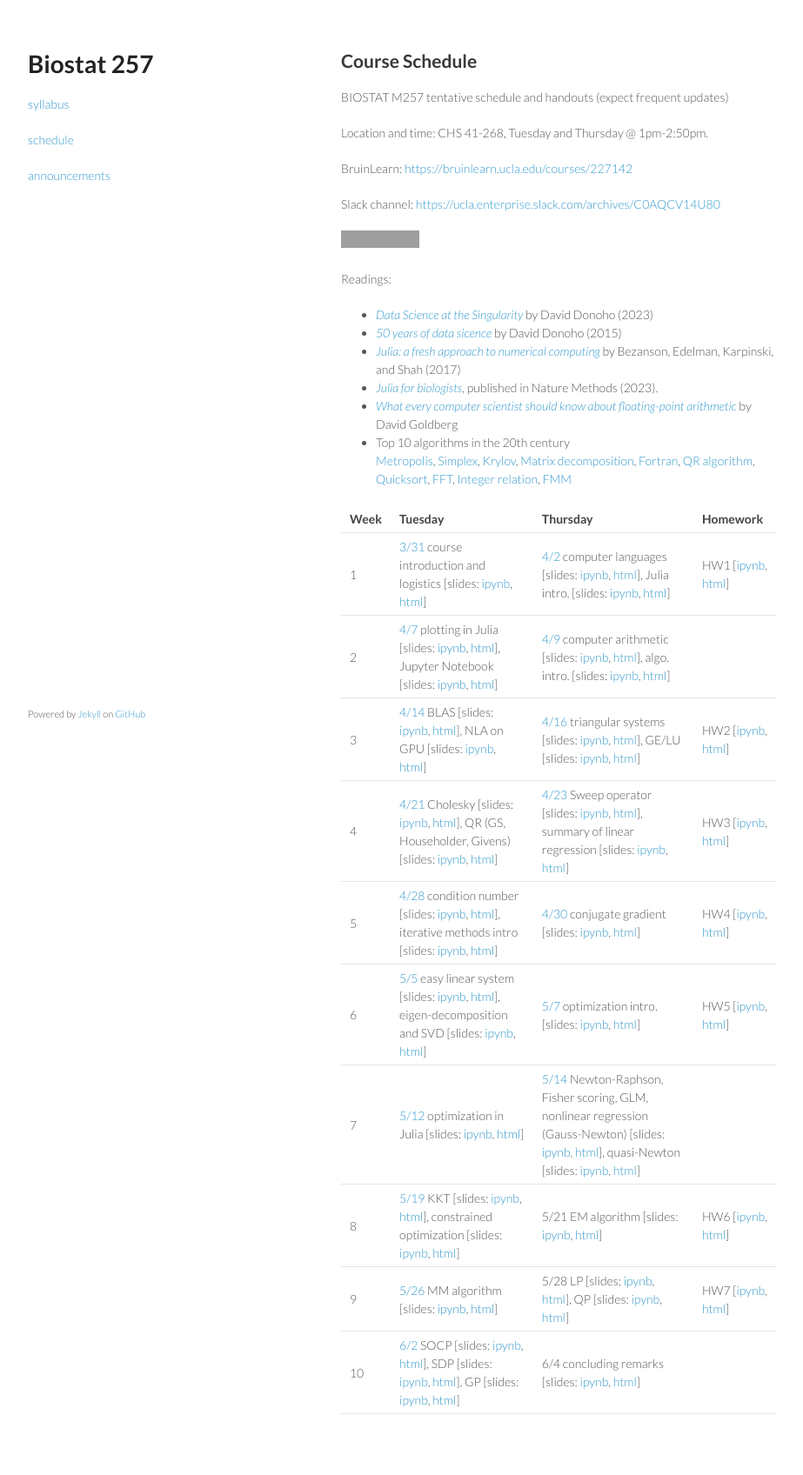
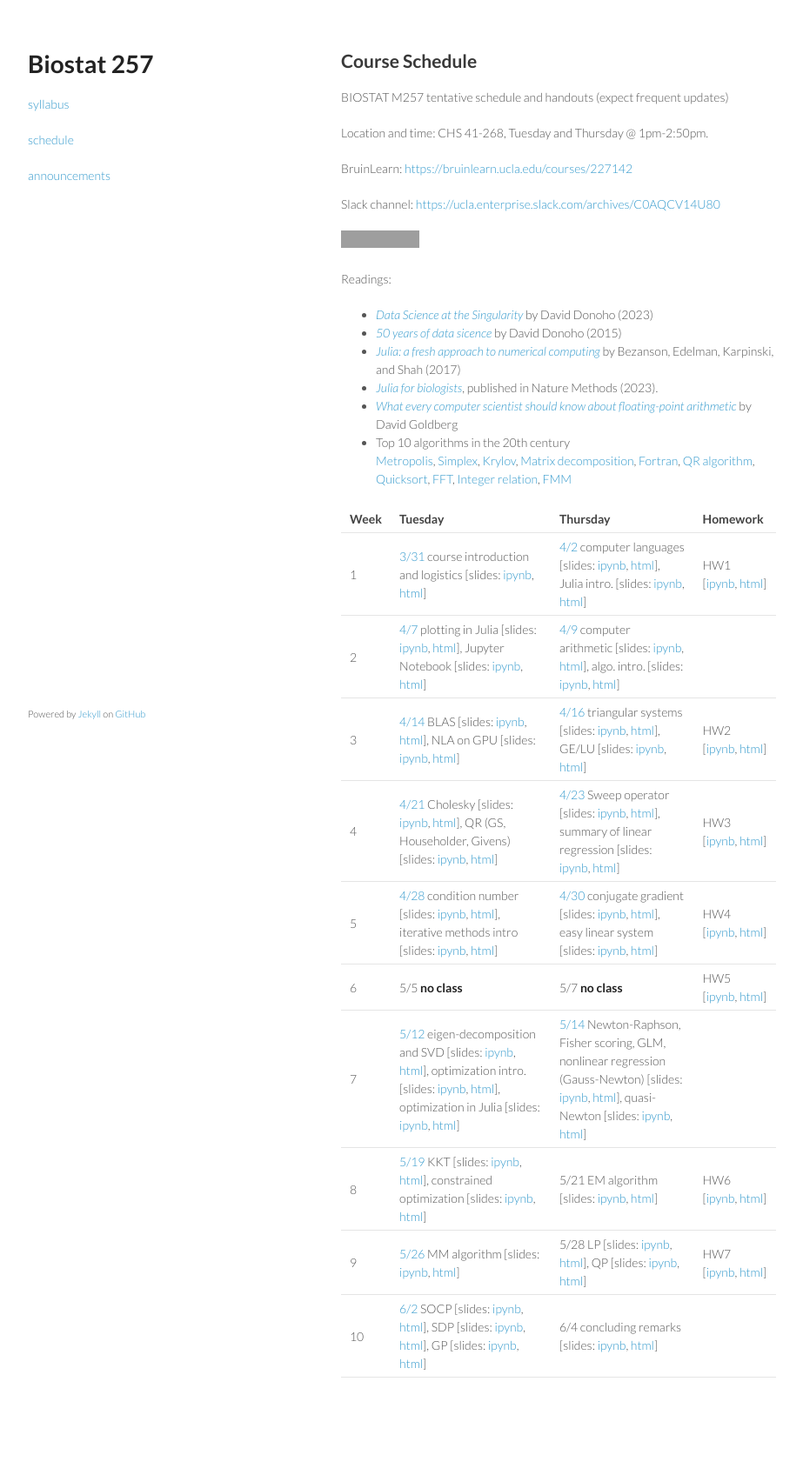
Before and after one commit to ucla-biostat-257/2026spring, a Jekyll site: the page built from schedule/schedule.md, in a window 1280 px wide. Shown: the whole page at 87% size, without its empty margins (178-1101 px from the left). Built offline with Jekyll 4.4.1, drawn with Linux system fonts in a browser that asks for light colours; after the commit the page ends 1654 px from its top, so only the background shows below that; grey boxes are pictures that could not be loaded.

```diff
--- a/schedule/schedule.md
+++ b/schedule/schedule.md
@@ -31,9 +31,9 @@ Readings:
 | 2 | [4/7](https://ucla-biostat-257.github.io/2026spring/biostat257spring2026/2026/04/07/week2-day1.html) plotting in Julia \[slides: [ipynb](https://github.com/ucla-biostat-257/2026spring/blob/master/slides/04-juliaplot/juliaplots.ipynb), [html](../slides/04-juliaplot/juliaplots.html)\], Jupyter Notebook \[slides: [ipynb](https://github.com/ucla-biostat-257/2026spring/blob/master/slides/05-jupyter/jupyter.ipynb), [html](../slides/05-jupyter/jupyter.html)\] | [4/9](https://ucla-biostat-257.github.io/2026spring/biostat257spring2026/2026/04/09/week2-day2.html) computer arithmetic \[slides: [ipynb](https://github.com/ucla-biostat-257/2026spring/blob/master/slides/06-arith/arith.ipynb), [html](../slides/06-arith/arith.html)\], algo. intro. \[slides: [ipynb](https://github.com/ucla-biostat-257/2026spring/blob/master/slides/07-algo/algo.ipynb), [html](../slides/07-algo/algo.html)\] |  |
 | 3 | [4/14](https://ucla-biostat-257.github.io/2026spring/biostat257spring2026/2026/04/14/week3-day1.html) BLAS \[slides: [ipynb](https://github.com/ucla-biostat-257/2026spring/blob/master/slides/08-numalgintro/numalgintro.ipynb), [html](../slides/08-numalgintro/numalgintro.html)\], NLA on GPU \[slides: [ipynb](https://github.com/ucla-biostat-257/2026spring/blob/master/slides/09-juliagpu/juliagpu.ipynb), [html](../slides/09-juliagpu/juliagpu.html)\] | [4/16](https://ucla-biostat-257.github.io/2026spring/biostat257spring2026/2026/04/16/week3-day2.html) triangular systems \[slides: [ipynb](https://github.com/ucla-biostat-257/2026spring/blob/master/slides/10-trisys/trisys.ipynb), [html](../slides/10-trisys/trisys.html)\], GE/LU \[slides: [ipynb](https://github.com/ucla-biostat-257/2026spring/blob/master/slides/11-gelu/gelu.ipynb), [html](../slides/11-gelu/gelu.html)\] | HW2 \[[ipynb](https://raw.githubusercontent.com/ucla-biostat-257/2026spring/master/hw/hw2/hw02.ipynb), [html](../hw/hw2/hw02.html)\] |
 | 4 | [4/21](https://ucla-biostat-257.github.io/2026spring/biostat257spring2026/2026/04/21/week4-day1.html) Cholesky \[slides: [ipynb](https://github.com/ucla-biostat-257/2026spring/blob/master/slides/12-chol/chol.ipynb), [html](../slides/12-chol/chol.html)\], QR (GS, Householder, Givens) \[slides: [ipynb](https://github.com/ucla-biostat-257/2026spring/blob/master/slides/13-qr/qr.ipynb), [html](../slides/13-qr/qr.html)\] | [4/23](https://ucla-biostat-257.github.io/2026spring/biostat257spring2026/2026/04/23/week4-day2.html) Sweep operator \[slides: [ipynb](https://github.com/ucla-biostat-257/2026spring/blob/master/slides/14-sweep/sweep.ipynb), [html](../slides/14-sweep/sweep.html)\], summary of linear regression \[slides: [ipynb](https://github.com/ucla-biostat-257/2026spring/blob/master/slides/15-linreg/linreg.ipynb), [html](../slides/15-linreg/linreg.html)\] | HW3 \[[ipynb](https://raw.githubusercontent.com/ucla-biostat-257/2026spring/master/hw/hw3/hw03.ipynb), [html](../hw/hw3/hw03.html)\] |
-| 5 | [4/28](https://ucla-biostat-257.github.io/2026spring/biostat257spring2026/2026/04/28/week5-day1.html) condition number \[slides: [ipynb](https://github.com/ucla-biostat-257/2026spring/blob/master/slides/16-cond/cond.ipynb), [html](../slides/16-cond/cond.html)\], iterative methods intro \[slides: [ipynb](https://github.com/ucla-biostat-257/2026spring/blob/master/slides/17-iterative/iterative.ipynb), [html](../slides/17-iterative/iterative.html)\] | [4/30](https://ucla-biostat-257.github.io/2026spring/biostat257spring2026/2026/04/30/week5-day2.html) conjugate gradient \[slides: [ipynb](https://github.com/ucla-biostat-257/2026spring/blob/master/slides/18-cg/cg.ipynb), [html](../slides/18-cg/cg.html)\] | HW4 \[[ipynb](https://raw.githubusercontent.com/ucla-biostat-257/2026spring/master/hw/hw4/hw04.ipynb), [html](../hw/hw4/hw04.html)\] |
-| 6 | [5/5](https://ucla-biostat-257.github.io/2026spring/biostat257spring2026/2026/05/05/week6-day1.html) easy linear system \[slides: [ipynb](https://github.com/ucla-biostat-257/2026spring/blob/master/slides/19-easylineq/easylineq.ipynb), [html](../slides/19-easylineq/easylineq.html)\], eigen-decomposition and SVD \[slides: [ipynb](https://github.com/ucla-biostat-257/2026spring/blob/master/slides/20-eigsvd/eigsvd.ipynb), [html](../slides/20-eigsvd/eigsvd.html)\] | [5/7](https://ucla-biostat-257.github.io/2026spring/biostat257spring2026/2026/05/07/week6-day2.html) optimization intro. \[slides: [ipynb](https://github.com/ucla-biostat-257/2026spring/blob/master/slides/21-optmintro/optmintro.ipynb), [html](../slides/21-optmintro/optmintro.html)\] | HW5 \[[ipynb](https://raw.githubusercontent.com/ucla-biostat-257/2026spring/master/hw/hw5/hw05.ipynb), [html](../hw/hw5/hw05.html)\] |
-| 7 | [5/12](https://ucla-biostat-257.github.io/2026spring/biostat257spring2026/2026/05/12/week7-day1.html) optimization in Julia \[slides: [ipynb](https://github.com/ucla-biostat-257/2026spring/blob/master/slides/22-juliaopt/juliaopt.ipynb), [html](../slides/22-juliaopt/juliaopt.html)\] | [5/14](https://ucla-biostat-257.github.io/2026spring/biostat257spring2026/2026/05/14/week7-day2.html) Newton-Raphson, Fisher scoring, GLM, nonlinear regression (Gauss-Newton) \[slides: [ipynb](https://github.com/ucla-biostat-257/2026spring/blob/master/slides/23-newton/newton.ipynb), [html](../slides/23-newton/newton.html)\], quasi-Newton \[slides: [ipynb](https://github.com/ucla-biostat-257/2026spring/blob/master/slides/24-quasinewton/quasinewton.ipynb), [html](../slides/24-quasinewton/quasinewton.html)\] | |
+| 5 | [4/28](https://ucla-biostat-257.github.io/2026spring/biostat257spring2026/2026/04/28/week5-day1.html) condition number \[slides: [ipynb](https://github.com/ucla-biostat-257/2026spring/blob/master/slides/16-cond/cond.ipynb), [html](../slides/16-cond/cond.html)\], iterative methods intro \[slides: [ipynb](https://github.com/ucla-biostat-257/2026spring/blob/master/slides/17-iterative/iterative.ipynb), [html](../slides/17-iterative/iterative.html)\] | [4/30](https://ucla-biostat-257.github.io/2026spring/biostat257spring2026/2026/04/30/week5-day2.html) conjugate gradient \[slides: [ipynb](https://github.com/ucla-biostat-257/2026spring/blob/master/slides/18-cg/cg.ipynb), [html](../slides/18-cg/cg.html)\], easy linear system \[slides: [ipynb](https://github.com/ucla-biostat-257/2026spring/blob/master/slides/19-easylineq/easylineq.ipynb), [html](../slides/19-easylineq/easylineq.html)\] | HW4 \[[ipynb](https://raw.githubusercontent.com/ucla-biostat-257/2026spring/master/hw/hw4/hw04.ipynb), [html](../hw/hw4/hw04.html)\] |
+| 6 | 5/5 **no class**  | 5/7 **no class** | HW5 \[[ipynb](https://raw.githubusercontent.com/ucla-biostat-257/2026spring/master/hw/hw5/hw05.ipynb), [html](../hw/hw5/hw05.html)\] |
+| 7 | [5/12](https://ucla-biostat-257.github.io/2026spring/biostat257spring2026/2026/05/12/week7-day1.html) eigen-decomposition and SVD \[slides: [ipynb](https://github.com/ucla-biostat-257/2026spring/blob/master/slides/20-eigsvd/eigsvd.ipynb), [html](../slides/20-eigsvd/eigsvd.html)\], optimization intro. \[slides: [ipynb](https://github.com/ucla-biostat-257/2026spring/blob/master/slides/21-optmintro/optmintro.ipynb), [html](../slides/21-optmintro/optmintro.html)\], optimization in Julia \[slides: [ipynb](https://github.com/ucla-biostat-257/2026spring/blob/master/slides/22-juliaopt/juliaopt.ipynb), [html](../slides/22-juliaopt/juliaopt.html)\] | [5/14](https://ucla-biostat-257.github.io/2026spring/biostat257spring2026/2026/05/14/week7-day2.html) Newton-Raphson, Fisher scoring, GLM, nonlinear regression (Gauss-Newton) \[slides: [ipynb](https://github.com/ucla-biostat-257/2026spring/blob/master/slides/23-newton/newton.ipynb), [html](../slides/23-newton/newton.html)\], quasi-Newton \[slides: [ipynb](https://github.com/ucla-biostat-257/2026spring/blob/master/slides/24-quasinewton/quasinewton.ipynb), [html](../slides/24-quasinewton/quasinewton.html)\] | |
 | 8 | [5/19](https://ucla-biostat-257.github.io/2026spring/biostat257spring2026/2026/05/19/week8-day1.html) KKT \[slides: [ipynb](https://github.com/ucla-biostat-257/2026spring/blob/master/slides/27-kkt/kkt.ipynb), [html](../slides/27-kkt/kkt.html)\], constrained optimization \[slides: [ipynb](https://github.com/ucla-biostat-257/2026spring/blob/master/slides/28-newtonconstr/newton_constr.ipynb), [html](../slides/28-newtonconstr/newton_constr.html)\] | 5/21 EM algorithm \[slides: [ipynb](https://github.com/ucla-biostat-257/2026spring/blob/master/slides/25-em/em.ipynb), [html](../slides/25-em/em.html)\] | HW6 \[[ipynb](https://raw.githubusercontent.com/ucla-biostat-257/2026spring/master/hw/hw6/hw06.ipynb), [html](../hw/hw6/hw06.html)\] |
 | 9 | [5/26](https://ucla-biostat-257.github.io/2026spring/biostat257spring2026/2026/05/26/week9-day1.html) MM algorithm \[slides: [ipynb](https://github.com/ucla-biostat-257/2026spring/blob/master/slides/26-mm/mm.ipynb), [html](../slides/26-mm/mm.html)\] | 5/28 LP \[slides: [ipynb](https://github.com/ucla-biostat-257/2026spring/blob/master/slides/29-lp/lp.ipynb), [html](../slides/29-lp/lp.html)\], QP \[slides: [ipynb](https://github.com/ucla-biostat-257/2026spring/blob/master/slides/30-qp/qp.ipynb), [html](../slides/30-qp/qp.html)\] | HW7 \[[ipynb](https://raw.githubusercontent.com/ucla-biostat-257/2026spring/master/hw/hw7/hw07.ipynb), [html](../hw/hw7/hw07.html)\] |
 | 10 | [6/2](https://ucla-biostat-257.github.io/2026spring/biostat257spring2026/2026/06/02/week10-day1.html) SOCP \[slides: [ipynb](https://github.com/ucla-biostat-257/2026spring/blob/master/slides/31-socp/socp.ipynb), [html](../slides/31-socp/socp.html)\], SDP \[slides: [ipynb](https://github.com/ucla-biostat-257/2026spring/blob/master/slides/33-sdp/sdp.ipynb), [html](../slides/33-sdp/sdp.html)\], GP \[slides: [ipynb](https://github.com/ucla-biostat-257/2026spring/blob/master/slides/32-gp/gp.ipynb), [html](../slides/32-gp/gp.html)\] | 6/4 concluding remarks \[slides: [ipynb](https://github.com/ucla-biostat-257/2026spring/blob/master/slides/34-coda/coda.ipynb), [html](../slides/34-coda/coda.html)\] | |
```
